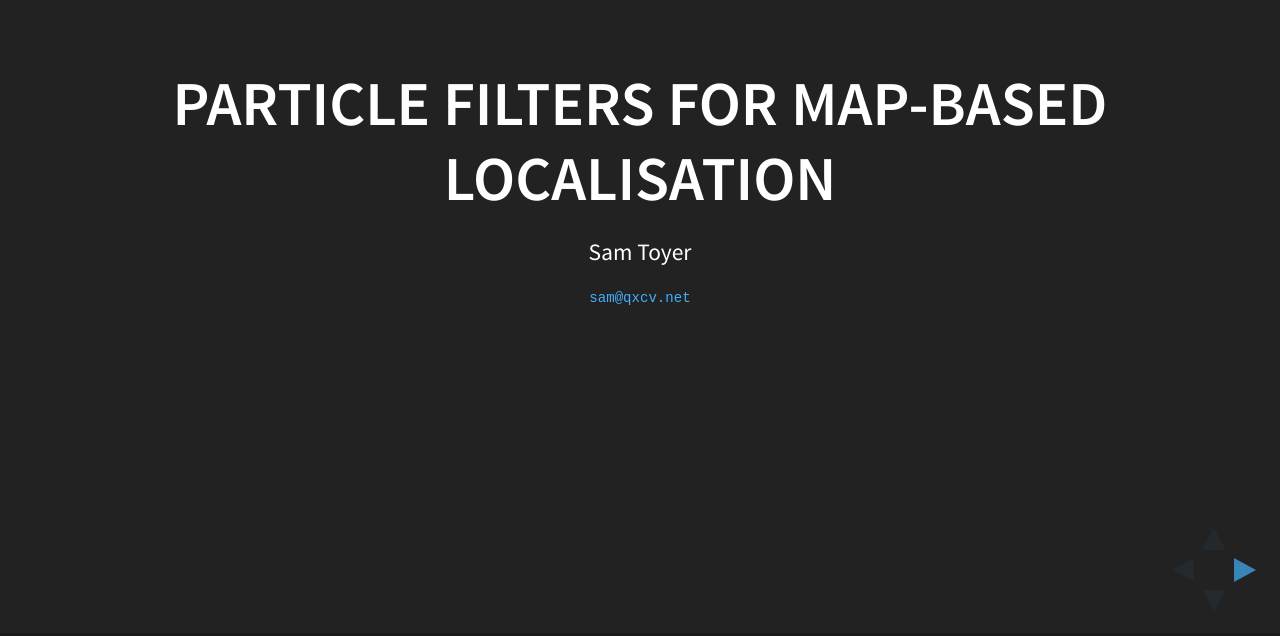
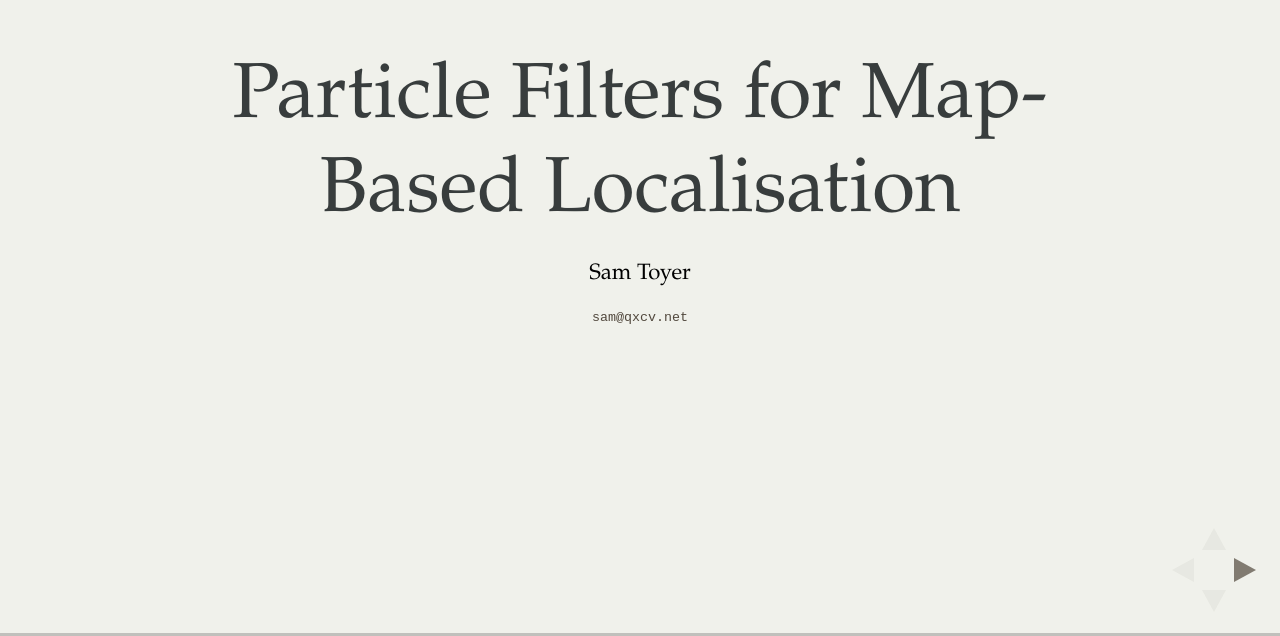
Before and after one commit to qxcv/comp2550, a plain HTML site: page project/seminar/index.html in a window 1280 px wide. Shown: the part 164-800 px from the top of the page. Drawn offline with Linux system fonts and the light colour scheme.

Commit message:
Retitle slides

```diff
--- a/project/seminar/index.html
+++ b/project/seminar/index.html
@@ -4,10 +4,7 @@
     <head>
         <meta charset="utf-8">
 
-        <title>reveal.js - The HTML Presentation Framework</title>
-
-        <meta name="description" content="A framework for easily creating beautiful presentations using HTML">
-        <meta name="author" content="Hakim El Hattab">
+        <title>Particle Filters for Map-Based Localisation</title>
 
         <meta name="apple-mobile-web-app-capable" content="yes" />
         <meta name="apple-mobile-web-app-status-bar-style" content="black-translucent" />
@@ -15,7 +12,7 @@
         <meta name="viewport" content="width=device-width, initial-scale=1.0, maximum-scale=1.0, user-scalable=no, minimal-ui">
 
         <link rel="stylesheet" href="css/reveal.css">
-        <link rel="stylesheet" href="css/theme/black.css" id="theme">
+        <link rel="stylesheet" href="css/theme/serif.css" id="theme">
 
         <!-- Code syntax highlighting -->
         <link rel="stylesheet" href="lib/css/zenburn.css">
```
